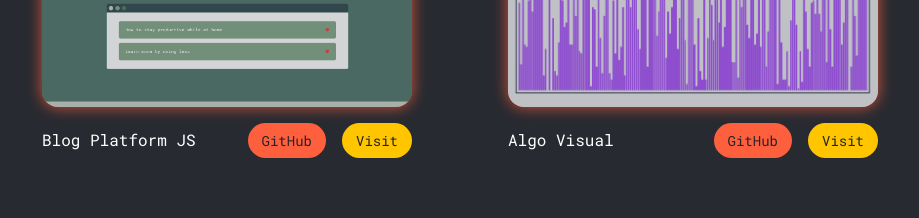
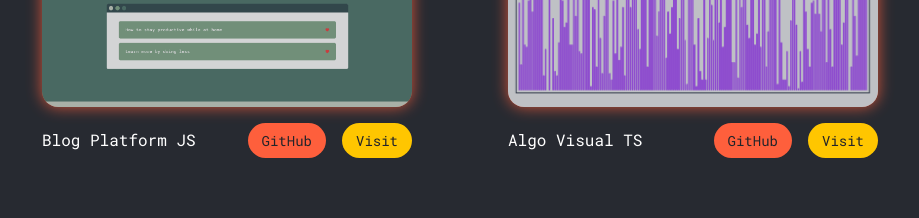
Before and after one commit to nikolaevK/Portfolio, a React (Create React App) app: page /about in a window 1280 px wide. Shown: the part 2160-2378 px from the top of the page, without its empty margins (180-1099 px from the left). Built offline with nearby package versions, Linux system fonts and the light colour scheme.

Commit message:
Project Addition

```diff
--- a/src/components/portfolio/Portfolio.js
+++ b/src/components/portfolio/Portfolio.js
@@ -20,7 +20,7 @@ const data = [
   {
     id: 2,
     image: algoImg,
-    title: "Algo Visual",
+    title: "Algo Visual TS",
     github: "https://github.com/nikolaevK/Sorting-Visualizer",
     visit: "https://effervescent-concha-cbb482.netlify.app",
   },
```
